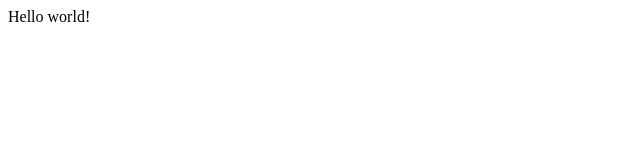
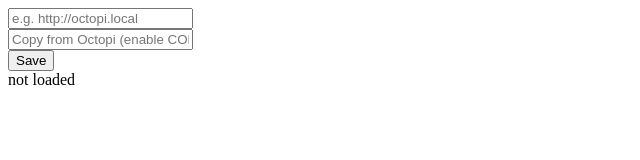
Before and after one commit to alexleekt/gatsby-octoprint-status, a Gatsby site: page / in a window 1280 px wide. Shown: the whole page, without its empty margins (0-640 px from the left). Built offline with nearby package versions, Linux system fonts and the light colour scheme; Gatsby itself is replaced by a stand-in of ours.

Commit message:
init octoprint lite portal

```diff
--- a/package.json
+++ b/package.json
@@ -16,7 +16,8 @@
   "dependencies": {
     "gatsby": "^2.18.8",
     "react": "^16.12.0",
-    "react-dom": "^16.12.0"
+    "react-dom": "^16.12.0",
+    "react-moment": "^0.9.7"
   },
   "devDependencies": {
     "prettier": "^1.19.1"
--- a/src/pages/index.js
+++ b/src/pages/index.js
@@ -1,3 +1,130 @@
-import React from "react"
+import React, { useState, useEffect } from "react"
+import Moment from "react-moment"
+import './styles.css'
 
-export default () => <div>Hello world!</div>
+const _apiKey = "";
+const _server = "";
+
+// local storage keys
+const lsk_config = "lsk_config";
+
+const OctoprintStatus = props => {
+  const [config, setConfig] = useState(
+    JSON.parse(localStorage.getItem(lsk_config)) || {
+      server: _server,
+      apiKey: _apiKey,
+      validated: false,
+    }
+  )
+  useEffect(() => {
+    localStorage.setItem(lsk_config, JSON.stringify(config));
+    requestUpdate();
+  }, [config]);
+
+  const [state, setState] = useState({
+    lastUpdated: 0,
+    printer: {},
+    job: {},
+    settings: {},
+  });
+
+
+
+  const validateConfig = async (event) => {
+    // TODO implement real check
+    const result = await reqGet("/api/settings")
+    setConfig({
+      ...config,
+      validated: true,
+    })
+  }
+
+  const requestUpdate = async () => {
+    if (!config.validated) {
+      console.error("invalid config.");
+      return;
+    }
+    const [p, j] = await Promise.all([ reqGet('/api/printer'), reqGet('/api/job')])
+    setState({
+      ...state,
+      printer: p,
+      job: j,
+      lastUpdated: Date.now()
+    })
+  }
+
+  const reqGet = (path) => {
+    return fetch(`${config.server}${path}`, {
+        method: "get",
+        headers: {
+          "X-Api-Key": config.apiKey,
+        },
+      })
+      .then(function(response) {
+        return response.json()
+      })
+  }
+
+  return (
+    <>
+      <div>
+        <div>
+          <input
+            onChange={e => setConfig({
+              ...config,
+              validated: false,
+              server: e.target.value,
+              })}
+            placeholder="e.g. http://octopi.local"
+            defaultValue={config.server}
+            />
+        </div>
+        <div>
+          <input
+            onChange={e => setConfig({
+              ...config,
+              validated: false,
+              apiKey: e.target.value,
+              })}
+            placeholder="Copy from Octopi (enable CORS)"
+            defaultValue={config.apiKey}
+            />
+        </div>
+        <div>
+          <input
+            type="button"
+            value="Save"
+            onSubmit={validateConfig}
+            onClick={validateConfig}
+            />
+        </div>
+      </div>
+      <div onClick={requestUpdate}>
+        {state.lastUpdated === 0 ? (
+          "not loaded"
+        ) : (
+          <>
+            <div>
+              {state.printer.state.text} - {Math.round(state.job.progress.completion)}% ({Math.round(state.job.progress.printTimeLeft / 60)} min) <Moment duration={state.job.progress.printTimeLeft} durationFromNow></Moment>
+            </div>
+            <div>{state.job.job.file.display}</div>
+            <div>
+              hotend {state.printer.temperature.tool0.actual} -> {state.printer.temperature.tool0.target}
+            </div>
+            <div>
+              bed {state.printer.temperature.bed.actual} -> {state.printer.temperature.bed.target}
+            </div>
+            <div>
+            <img
+              src={`${config.server}/webcam/?action=snapshot&timestamp=${new Date().getTime()}`}
+              className="img-hor-vert"
+              />
+            </div>
+          </>
+        )}
+      </div>
+    </>
+  )
+}
+
+export default OctoprintStatus
--- /dev/null
+++ b/src/pages/styles.css
@@ -0,0 +1,6 @@
+.img-hor-vert {
+  -moz-transform: scale(-1, -1);
+  -o-transform: scale(-1, -1);
+  -webkit-transform: scale(-1, -1);
+  transform: scale(-1, -1);
+}
```
Also changed, not shown: 2 other files.
